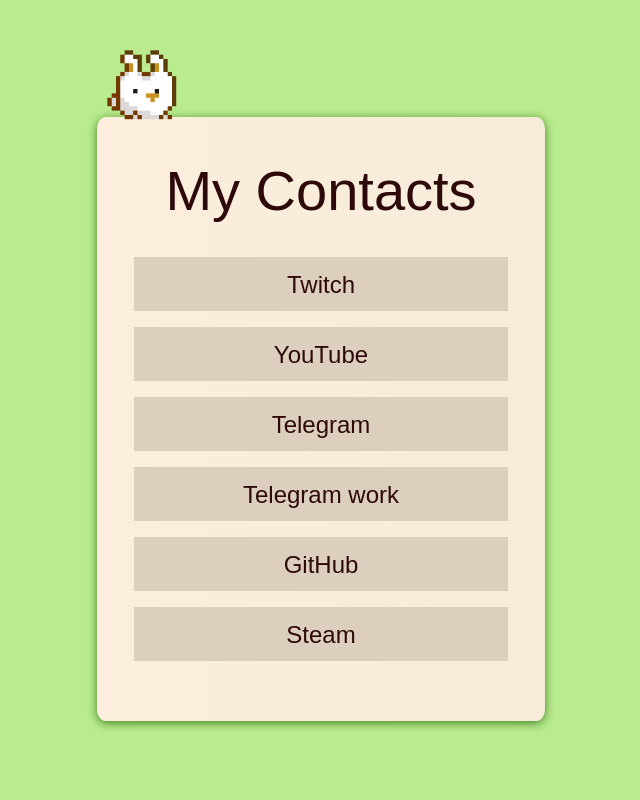
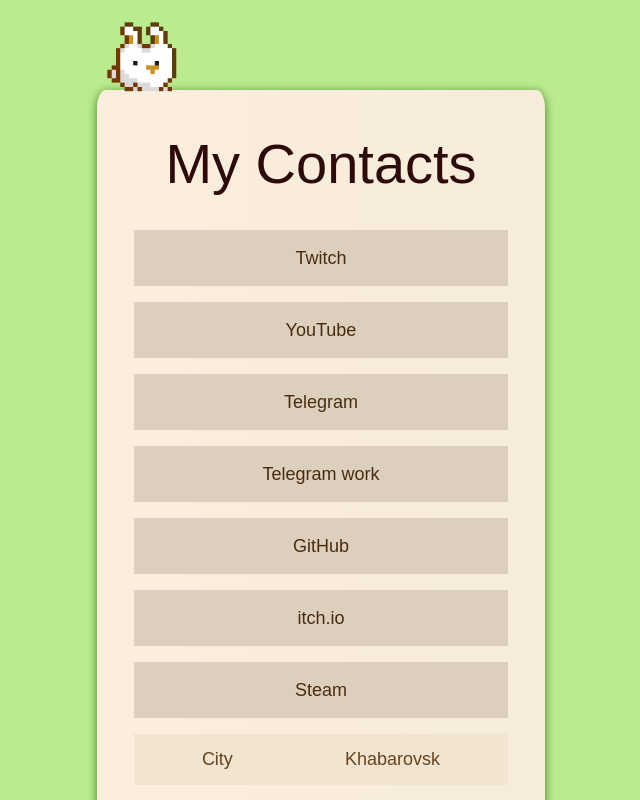
Before and after one commit to ThisIsInga/my_contacts_discord, a React (Vite) app in the folder my-contacts/: page / in a window 1280 px wide. Shown: the top 800 px of the page, without its empty margins (319-959 px from the left). Built offline with nearby package versions, Linux system fonts and the light colour scheme.

Commit message:
добавлен новый компонент, изменены стили. Готов к запуску 1

```diff
--- a/my-contacts/src/App.css
+++ b/my-contacts/src/App.css
@@ -4,12 +4,13 @@
   justify-content: center;
   flex-direction: column;
   text-align: center;
-  height: 100dvh;
+  height: auto;
   background-color: rgb(186, 235, 143);
 }
 
 .main_contacts {
-  margin-top: 3%;
+  margin-top: 7%;
+  margin-bottom: 2%;
   position: relative;
   width: min(35%, 40rem);
   max-width: 90vw;
@@ -44,6 +45,9 @@
 }
 
 @media (max-width: 549px) {
+  .main_contacts {
+    margin-top: 20%;
+  }
   .main_contacts::before {
     transform: translate(-15%, -85%);
     width: clamp(60px, 22vw, 130px);
--- a/my-contacts/src/App.tsx
+++ b/my-contacts/src/App.tsx
@@ -1,5 +1,6 @@
 import './App.css'
 import ActiveBlock from "./components/ActiveBlock/ActiveBlock.tsx";
+import Block from './components/Block/Block.tsx';
 
 function App() {
   return (
@@ -12,7 +13,11 @@
           <ActiveBlock url='https://t.me/this_is_inga' tag='@This_Is_Inga' app='Telegram'/>
           <ActiveBlock url='https://t.me/Inga_projects_programming' tag='@Inga_projects_programming' app='Telegram work'/>
           <ActiveBlock url='https://github.com/ThisIsInga' tag='@ThisIsInga' app='GitHub'/>
+          <ActiveBlock url='https://this-is-inga.itch.io/' tag='@this-is-inga' app='itch.io'/>
           <ActiveBlock url='https://steamcommunity.com/id/this_is_inga/' tag='@kadzuzui' app='Steam'/>
+          <Block title='City' text='Khabarovsk'/>
+          <Block title='Language' text='Eng / Ru'/>
+          <Block title='Birthday' text='12 August'/>
         </section>
       </section>
     </>
--- a/my-contacts/src/components/ActiveBlock/ActiveBlock.css
+++ b/my-contacts/src/components/ActiveBlock/ActiveBlock.module.css
@@ -13,17 +13,6 @@
   box-shadow: 0 2px 10px rgba(175, 136, 111, 0.838)
 }
 
-.block_contacts p {
-  font-size: clamp(1rem, 2vw, 1.5rem);
-  color: rgb(46, 9, 9);
-  transition: color ease 0.5s;
-  display: block; /* чтобы ссылка занимала всю область */
-}
-
-.block_contacts p:hover {
-  color: rgb(100, 50, 50); /* добавляем эффект при наведении */
-}
-
 .block_contacts:hover {
   background-color: rgb(200, 186, 168); /* эффект при наведении на блок */
 }
@@ -33,8 +22,10 @@
   display: flex;
   justify-content: center;
   align-items: center;
+  font-size: 18px;
   min-height: 2rem;
   padding: 0.5rem 0;
+  color: rgb(72, 44, 16);
 }
 
 .contact_text span {
@@ -43,7 +34,6 @@
   left: 50%;
   top: 50%;
   transform: translate(-50%, -50%);
-  white-space: nowrap;
 }
 
 .text_visible {
@@ -53,3 +43,9 @@
 .text_hidden {
   opacity: 0;
 }
+
+@media (max-width: 375px) {
+  .contact_text {
+    font-size: 14px;
+  }
+}
--- a/my-contacts/src/components/ActiveBlock/ActiveBlock.tsx
+++ b/my-contacts/src/components/ActiveBlock/ActiveBlock.tsx
@@ -1,4 +1,4 @@
-import './ActiveBlock.css'
+import style from './ActiveBlock.module.css'
 import {useState} from "react";
 
 interface BlockProps {
@@ -13,14 +13,14 @@
   return (
     <>
       <a href={url} target="_blank">
-            <section className="block_contacts">
+            <section className={style.block_contacts}>
               <p
                 onMouseEnter={() => setIsHovered(true)}
                 onMouseLeave={() => setIsHovered(false)}
-                className="contact_text"
+                className={style.contact_text}
               >
-                <span className={isHovered ? "text_visible" : "text_hidden"}>{tag}</span>
-                <span className={!isHovered ? "text_visible" : "text_hidden"}>{app}</span>
+                <span className={isHovered ? style.text_visible : style.text_hidden}>{tag}</span>
+                <span className={!isHovered ? style.text_visible : style.text_hidden}>{app}</span>
               </p>
             </section>
         </a>
--- /dev/null
+++ b/my-contacts/src/components/Block/Block.module.css
@@ -0,0 +1,35 @@
+.block_contacts {
+  cursor: pointer;
+  width: 90%;
+  max-height: 10%;
+  padding: 0.75rem;
+  background-color: rgb(241, 228, 209);
+  margin: 0.75rem auto 1rem auto;
+  transition: width ease 0.5s, background-color ease 0.5s, box-shadow ease 0.5s;
+}
+
+.contact_text {
+  position: relative;
+  display: flex;
+  justify-content: space-around;
+  align-items: center;
+  font-size: 18px;
+  color: rgb(104, 67, 29);
+}
+
+@media (max-width: 549px) {
+  .contact_text {
+    flex-direction: column;
+  }
+}
+
+@media (max-width: 375px) {
+  .contact_text {
+    font-size: 14px;
+  }
+
+  .main_contacts::before {
+    transform: translate(-20%, -85%);
+    width: clamp(50px, 18vw, 100px);
+  }
+}
--- /dev/null
+++ b/my-contacts/src/components/Block/Block.tsx
@@ -0,0 +1,24 @@
+import style from './Block.module.css'
+
+interface BlockProps {
+    title: string;
+    text: string;
+}
+
+function Block({title, text}: BlockProps) {
+
+  return (
+    <>
+      <a target="_blank">
+            <section className={style.block_contacts}>
+              <p className={style.contact_text}>
+                <p>{title}</p>
+                <p>{text}</p>
+              </p>
+            </section>
+        </a>
+    </>
+  )
+}
+
+export default Block;
```
